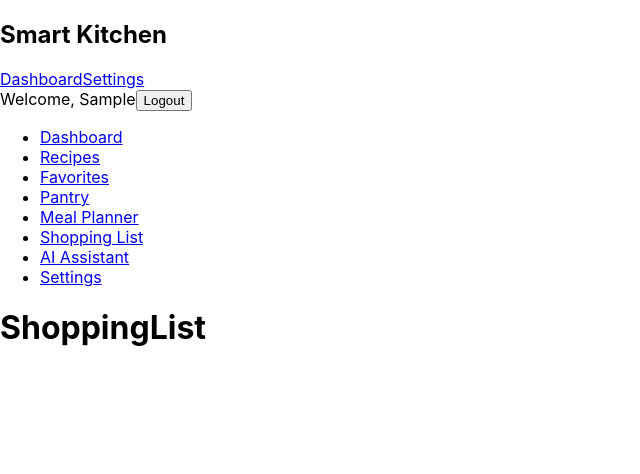
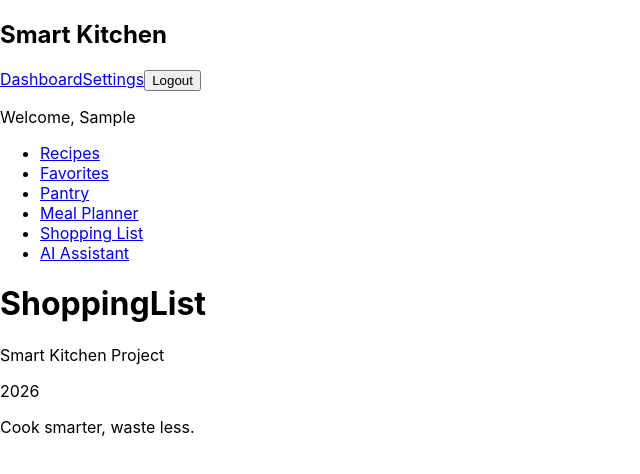
Before and after one commit to liorrub/Smart-Kitchen-Project, a React (Create React App) app in the folder smart-kitchen-frontend/: page /shopping-list in a window 1280 px wide. Shown: the top 474 px of the page, without its empty margins (0-640 px from the left). Built offline with nearby package versions, Linux system fonts and the light colour scheme; sample sign-in values are in the browser's storage.

Commit message:
Improve navigation and route protection

```diff
--- a/smart-kitchen-frontend/src/App.js
+++ b/smart-kitchen-frontend/src/App.js
@@ -11,8 +11,8 @@ import MealPlanner from "./pages/MealPlanner";
 import ShoppingList from "./pages/ShoppingList";
 import AI from "./pages/AI";
 import Settings from "./pages/Settings";
-
 import MainLayout from "./layouts/MainLayout";
+import ProtectedRoute from "./components/ProtectedRoute";
 
 function App() {
     return (
@@ -25,8 +25,13 @@ function App() {
                         element={<Login />}
                     />
 
-                    <Route element={<MainLayout />}>
-
+                    <Route
+                        element={
+                            <ProtectedRoute>
+                                <MainLayout />
+                            </ProtectedRoute>
+                        }
+                    >
                         <Route
                             path="/dashboard"
                             element={<Dashboard />}
--- a/smart-kitchen-frontend/src/components/Navbar.jsx
+++ b/smart-kitchen-frontend/src/components/Navbar.jsx
@@ -4,10 +4,13 @@ import { logout } from "../services/authService";
 import { useAuth } from "../context/AuthContext";
 
 function Navbar() {
+
     const { user, setUser } = useAuth();
+
     const navigate = useNavigate();
 
     async function handleLogout() {
+
         try {
             await logout();
         }
@@ -15,19 +18,30 @@ function Navbar() {
             console.error(error);
         }
         finally {
+
             localStorage.removeItem("user");
+
             setUser(null);
-            navigate("/");
+
+            // Replace history entry after logout
+            navigate(
+                "/",
+                {
+                    replace: true
+                }
+                );
         }
     }
 
     return (
         <nav>
-            <div>
-                <h2>Smart Kitchen</h2>
-            </div>
+
+            <h2>
+                Smart Kitchen
+            </h2>
 
             <div>
+
                 <Link to="/dashboard">
                     Dashboard
                 </Link>
@@ -35,12 +49,6 @@ function Navbar() {
                 <Link to="/settings">
                     Settings
                 </Link>
-            </div>
-
-            <div>
-                <span>
-                    Welcome, {user?.firstName || "User"}
-                </span>
 
                 <button
                     type="button"
@@ -48,7 +56,13 @@ function Navbar() {
                 >
                     Logout
                 </button>
+
             </div>
+
+            <p>
+                Welcome, {user?.firstName}
+            </p>
+
         </nav>
     );
 }
--- /dev/null
+++ b/smart-kitchen-frontend/src/components/ProtectedRoute.jsx
@@ -0,0 +1,24 @@
+import { Navigate } from "react-router-dom";
+
+import { useAuth } from "../context/AuthContext";
+
+// Protect pages that require authentication
+function ProtectedRoute({ children }) {
+
+    const { user } = useAuth();
+
+    // Redirect to login page if user is not logged in
+    if (!user) {
+
+        return (
+            <Navigate
+                to="/"
+                replace
+            />
+        );
+    }
+
+    return children;
+}
+
+export default ProtectedRoute;
--- a/smart-kitchen-frontend/src/components/Sidebar.jsx
+++ b/smart-kitchen-frontend/src/components/Sidebar.jsx
@@ -1,15 +1,11 @@
 import { NavLink } from "react-router-dom";
 
 function Sidebar() {
+
     return (
         <aside>
+
             <ul>
-
-                <li>
-                    <NavLink to="/dashboard">
-                        Dashboard
-                    </NavLink>
-                </li>
 
                 <li>
                     <NavLink to="/recipes">
@@ -47,13 +43,8 @@ function Sidebar() {
                     </NavLink>
                 </li>
 
-                <li>
-                    <NavLink to="/settings">
-                        Settings
-                    </NavLink>
-                </li>
+            </ul>
 
-            </ul>
         </aside>
     );
 }
--- a/smart-kitchen-frontend/src/layouts/MainLayout.jsx
+++ b/smart-kitchen-frontend/src/layouts/MainLayout.jsx
@@ -2,6 +2,7 @@ import { Outlet } from "react-router-dom";
 
 import Navbar from "../components/Navbar";
 import Sidebar from "../components/Sidebar";
+import Footer from "../components/Footer";
 
 function MainLayout() {
     return (
@@ -15,6 +16,8 @@ function MainLayout() {
                     <Outlet />
                 </main>
             </div>
+
+            <Footer />
         </>
     );
 }
--- a/smart-kitchen-frontend/src/pages/Settings.jsx
+++ b/smart-kitchen-frontend/src/pages/Settings.jsx
@@ -1,8 +1,6 @@
 import { useEffect, useState } from "react";
-import Navbar from "../components/Navbar";
 import { validateSettings } from "../validators/settingsValidator";
 import { getSettings, updateSettings } from "../services/settingsService";
-import Footer from "../components/Footer";
 
 function Settings() {
     const [user, setUser] = useState(null);
@@ -123,8 +121,6 @@ function Settings() {
 
     return (
         <>
-            <Navbar user={user} />
-
             <div>
                 <h1>Settings</h1>
 
@@ -272,7 +268,6 @@ function Settings() {
                     </button>
                 </form>
             </div>
-            <Footer />
         </>
     );
 }
```
